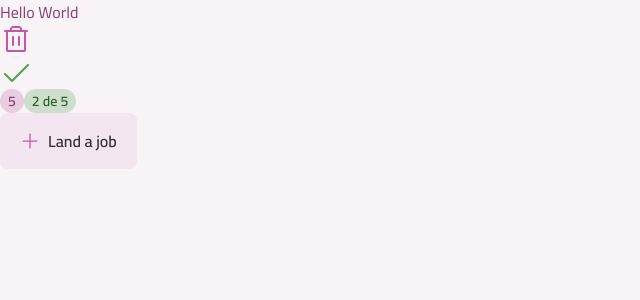
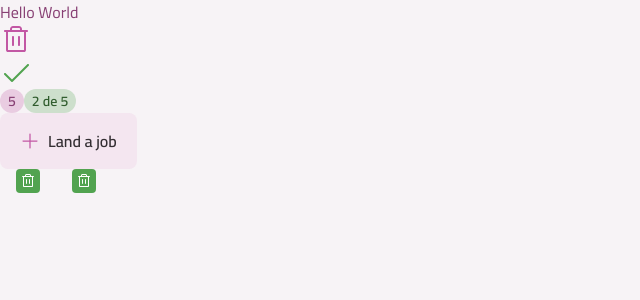
Before and after one commit to mmanaclara/todo-list, a React (Vite) app: page / in a window 1280 px wide. Shown: the top 300 px of the page, without its empty margins (0-640 px from the left). Built offline with nearby package versions, Linux system fonts and the light colour scheme.

Commit message:
feat: create button icon component

```diff
--- a/src/App.tsx
+++ b/src/App.tsx
@@ -6,6 +6,7 @@
 import PlusIcon from "./assets/icons/plus.svg?react";
 import Badge from "./components/Badge";
 import Button from "./components/Button";
+import ButtonIcon from "./components/ButtonIcon";
 
 export default function App() {
   return (
@@ -18,6 +19,8 @@
         <Badge variant="secondary">5</Badge>
         <Badge>2 de 5</Badge>
         <Button icon={PlusIcon}>Land a job</Button>
+        <ButtonIcon className="mx-4" icon={TrashIcon} />
+        <ButtonIcon className="mx-4" icon={TrashIcon} />
       </div>
     </>
   );
--- /dev/null
+++ b/src/components/ButtonIcon.tsx
@@ -0,0 +1,69 @@
+import { cva, type VariantProps } from "class-variance-authority";
+import Icon from "./Icon";
+
+export const buttonIconVariants = cva(
+  `
+  inline-flex items-center justify-center cursor-pointer transition group
+`,
+  {
+    variants: {
+      variant: {
+        primary: "bg-green-base hover:bg-green-dark",
+        secondary: "bg-gray-200 hover:bg-pink-base",
+        tertiary: "bg-transparent hover:bg-gray-200",
+      },
+      size: {
+        sm: "w-6 h-6 p-1 rounded",
+      },
+      disabled: {
+        true: "opacity-50 pointer-events-none",
+      },
+    },
+    defaultVariants: {
+      variant: "primary",
+      size: "sm",
+      disabled: false,
+    },
+  }
+);
+
+interface ButtonIconProps
+  extends Omit<React.ComponentProps<"button">, "disabled" | "size">,
+    VariantProps<typeof buttonIconVariants> {
+  icon: React.ComponentProps<typeof Icon>["svg"];
+}
+
+export const buttonIconIconVariants = cva("transition", {
+  variants: {
+    variant: {
+      primary: "fill-white",
+      secondary: "fill-pink-base group-hover:fill-white",
+      tertiary: "fill-gray-300 group-hover:fill-gray-400",
+    },
+    size: {
+      sm: "w-4 h-4",
+    },
+  },
+  defaultVariants: {
+    variant: "primary",
+    size: "sm",
+  },
+});
+
+export default function ButtonIcon({
+  variant,
+  size,
+  disabled,
+  className,
+  icon,
+  ...props
+}: ButtonIconProps) {
+  return (
+    <button
+      className={buttonIconVariants({ className, variant, size, disabled })}
+      {...props}
+    >
+      <Icon className={buttonIconIconVariants({ size, variant })} svg={icon} />
+    </button>
+  );
+}
```
